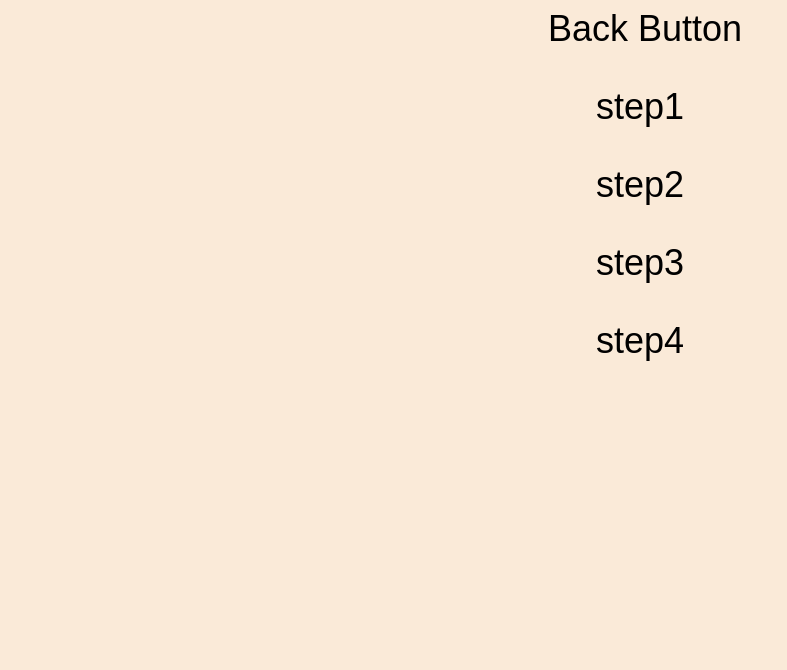
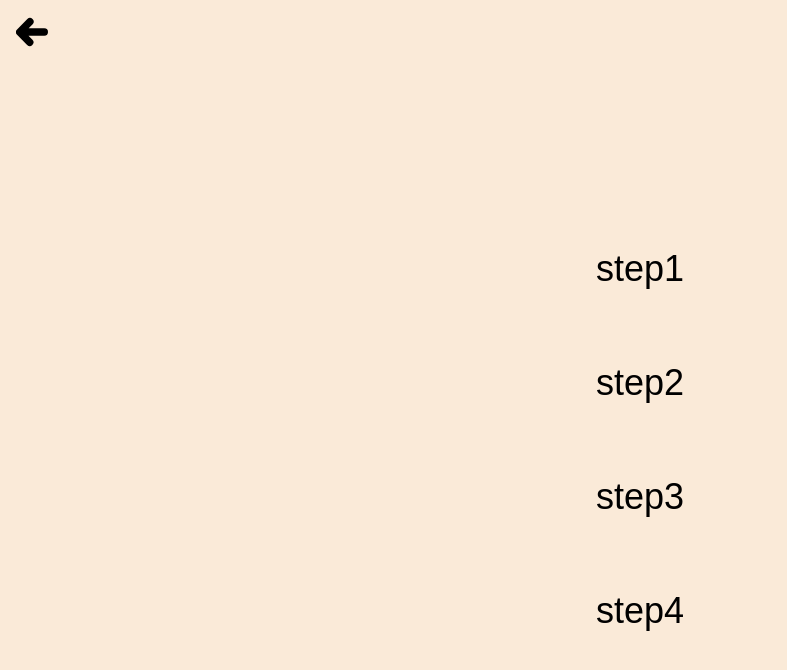
Before and after one commit to Mr-Turtle12/Chop-Chop, a Vue app in the folder frontend/: page /recipe in a window 1280 px wide. Shown: the top 670 px of the page, without its empty margins (0-787 px from the left). Built offline with nearby package versions, Linux system fonts and the light colour scheme; a web font is replaced by a local one.

Commit message:
added back arrow and made some changes

```diff
--- a/frontend/src/assets/css/root.scss
+++ b/frontend/src/assets/css/root.scss
@@ -30,7 +30,7 @@
 
 body {
   background-color: var(--clr-main);
-  border: 0;
+  margin: 0;
 }
 
 .o-container {
--- a/frontend/src/views/RecipeView.vue
+++ b/frontend/src/views/RecipeView.vue
@@ -1,8 +1,12 @@
 <template>
   <nav>
-    <img> Back Button
+    <img
+      class="back-arrow"
+      src="@/assets/back-arrow-icon.svg"
+      @click="$router.back()"
+    >
   </nav>
-  <div>
+  <div class="vertical-carousel">
     <p
       v-for="x in y"
       :key="x"
@@ -15,3 +19,24 @@
 <script setup>
 const y = ['step1', 'step2', 'step3', 'step4']
 </script>
+
+<style scoped lang="scss">
+nav {
+  height: 10vh;
+  align-items: center;
+}
+img.back-arrow {
+  height: 2rem;
+  width: 2rem;
+  float: left;
+  margin-top: 1rem;
+  margin-left: 1rem;
+}
+div.vertical-carousel {
+  height: 90vh;
+  display: flex;
+  justify-content: center;
+  align-content: center;
+  flex-direction: column;
+}
+</style>
```
Also changed, not shown: frontend/src/assets/back-arrow-icon.svg (added).
